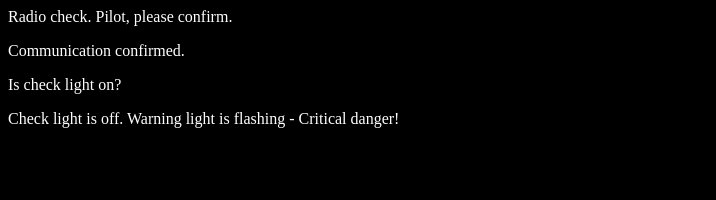
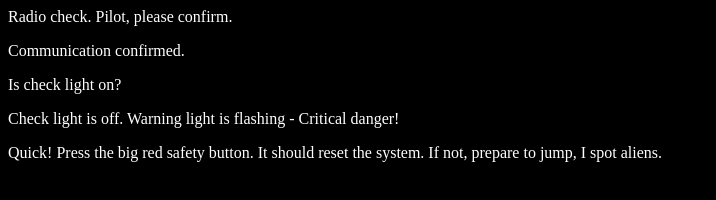
Before and after one commit to CodeGirl78/communication-log, a plain HTML site: page index.html in a window 1280 px wide. Shown: the whole page, without its empty margins (0-716 px from the left). Drawn offline with Linux system fonts and the light colour scheme.

Commit message:
Added response to Check light is off.

```diff
--- a/index.html
+++ b/index.html
@@ -7,5 +7,6 @@
       <p>Communication confirmed.</p>
       <p>Is check light on?</p>
       <p>Check light is off. Warning light is flashing - Critical danger!</p>
+      <p>Quick!  Press the big red safety button.  It should reset the system.  If not, prepare to jump, I spot aliens.</p>
    </body>
 </html>
```
